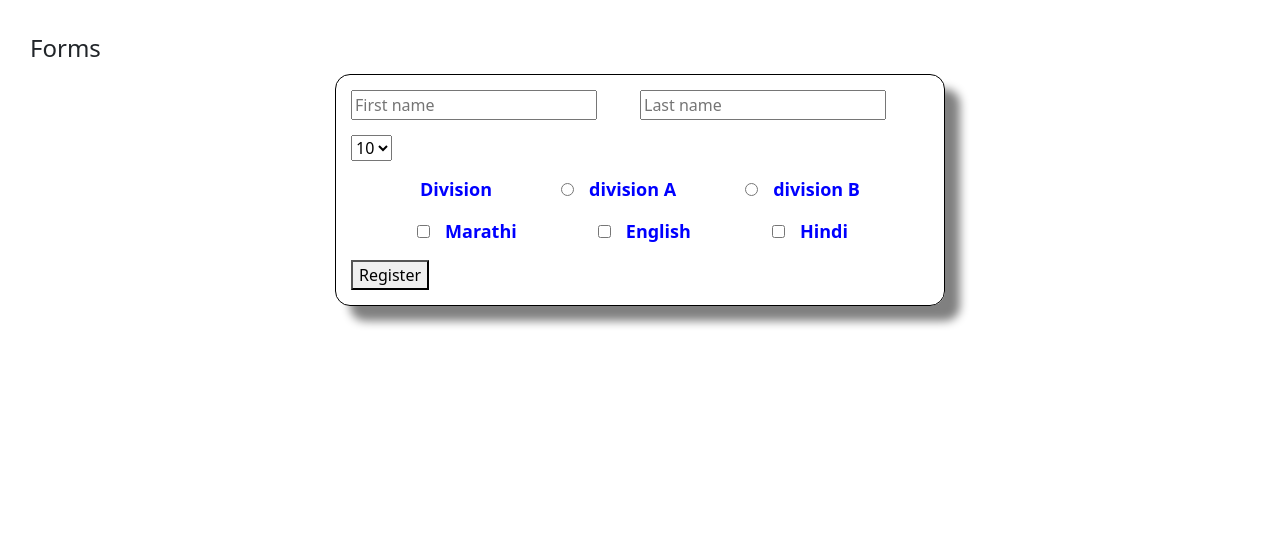
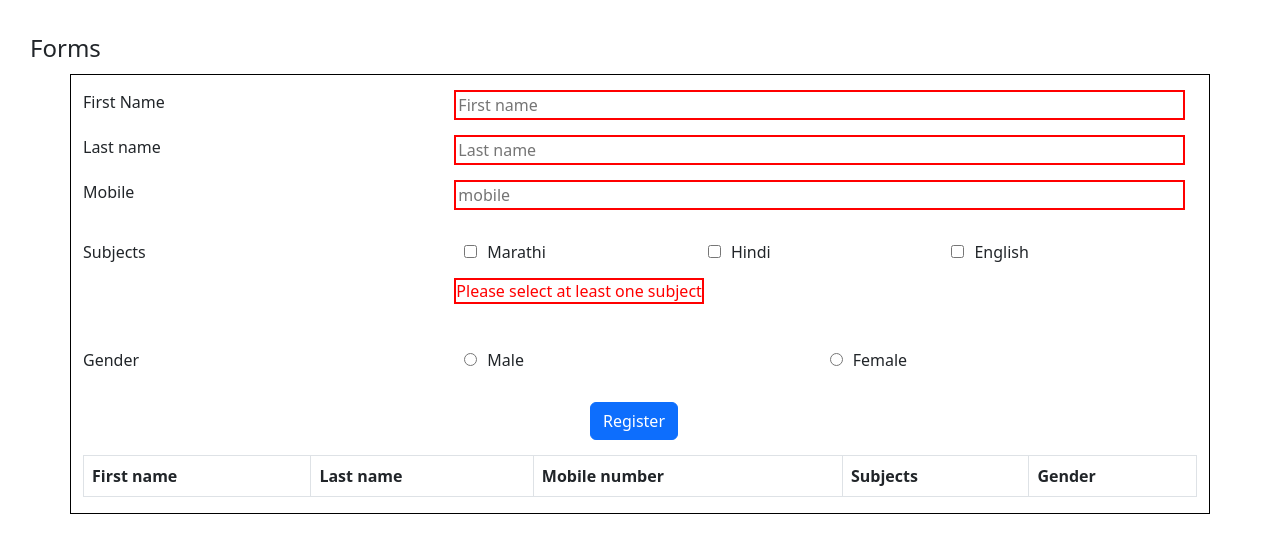
Before and after one commit to ssw1994/tutorials, a React (Create React App) app: page / in a window 1280 px wide. Shown: the top 552 px of the page. Built offline with nearby package versions, Linux system fonts and the light colour scheme.

Commit message:
updated student form and list

```diff
--- a/src/StudentRegistration/StudentRegistration.js
+++ b/src/StudentRegistration/StudentRegistration.js
@@ -1,20 +1,6 @@
 import React, { useState } from "react";
 import "./student.css";
-const subjects = [
-  {
-    id: 1,
-    subject: "Marathi",
-  },
-  {
-    id: 2,
-    subject: "English",
-  },
-  {
-    id: 3,
-    subject: "Hindi",
-  },
-];
-
+import { Row, Container, Col, Button, Table } from "react-bootstrap";
 class PersonName {
   firstName;
   lastName;
@@ -23,102 +9,297 @@ class PersonName {
     this.lastName = firstName;
   }
 }
-
 class Student extends PersonName {
   static count = 0;
   id;
   standard;
   division;
-  subjects;
-
-  constructor(firstName, lastname, standard, division, subjects) {
+  subjects = {
+    marathi: false,
+    hindi: false,
+    english: false,
+  };
+  mobile;
+  gender = "male";
+  constructor(
+    firstName = "",
+    lastname = "",
+    standard = "",
+    division = "",
+    subjects = {
+      marathi: false,
+      hindi: false,
+      english: false,
+    },
+    mobile = "",
+    gender = "male"
+  ) {
     super(firstName, lastname);
     Student.count += 1;
     this.id = Student.count;
     this.standard = standard;
     this.division = division;
     this.subjects = subjects;
+    this.mobile = mobile;
+    this.gender = gender;
   }
 }
+
+const REGEX = {
+  textInputsOnly: "[a-zA-Z]+",
+  mobileNumber: "[0-9]{10}",
+};
 
 export function StudentForm() {
   const standards = [10, 11, 12];
   const [student, updateStudent] = useState(new Student());
+  const [studentList, updateList] = useState([]);
 
-  const updateForm = () => {};
+  const updateForm = (key, value) => {
+    updateStudent({
+      ...student,
+      [key]: value,
+    });
+  };
 
-  const name = (
-    <div className="student-name">
-      <div>
-        <input placeholder="First name" />
-      </div>
-      <div>
-        <input placeholder="Last name" />
-      </div>
-    </div>
-  );
-
-  const standard = (
-    <div>
-      <select placeholder="standard">
-        {standards.map((item) => (
-          <option value={item} key={item}>
-            {item}
-          </option>
-        ))}
-      </select>
-    </div>
-  );
-
-  const division = (
-    <div className="division">
-      <label>Division</label>
-      <div>
-        <input type="radio" id="divisionA" name="division" />
-        <label htmlFor="divisionA">division A</label>
-      </div>
-      <div>
-        <input type="radio" id="divisionB" name="division" />
-        <label htmlFor="divisionB">division B</label>
-      </div>
-    </div>
-  );
-
-  const subs = (
-    <div className="division">
-      {subjects.map((subject) => (
-        <div>
-          <input type="checkbox" id={subject.id} />
-          <label htmlFor={subject.id}>{subject.subject}</label>
-        </div>
-      ))}
-    </div>
-  );
+  const updateSubjects = (event) => {
+    updateStudent({
+      ...student,
+      subjects: {
+        ...student.subjects,
+        [event.target.id]: !student.subjects[event.target.id],
+      },
+    });
+  };
 
   const register = (event) => {
     event.preventDefault();
     console.log(student);
+
+    updateList([...studentList, student]);
+
+    updateStudent(new Student());
+  };
+
+  const hasError = (field, required = false, pattern = null) => {
+    if (required) {
+      if (!student[field]) {
+        return true;
+      }
+    }
+
+    if (pattern) {
+      return !new RegExp(pattern).test(student[field]);
+    }
+
+    return false;
+  };
+
+  const hasSubjectsSelected = () => {
+    return Object.values(student.subjects).some((t) => t === true);
   };
 
   return (
-    <div className="center-box student-form">
+    <Container style={{ border: "1px solid black" }}>
       <form onSubmit={register}>
-        {name}
-        {standard}
-        {division}
-        {subs}
-        <div>
-          <button>Register</button>
-        </div>
+        <Row>
+          <Col sm={4} xs={6}>
+            <label>First Name</label>
+          </Col>
+          <Col sm={8} xs={6}>
+            <input
+              placeholder="First name"
+              type="text"
+              required
+              //pattern="[a-z]*"
+              pattern={REGEX.textInputsOnly}
+              onChange={(e) => updateForm("firstName", e.target.value)}
+              value={student.firstName}
+              className={
+                hasError("firstName", true, REGEX.textInputsOnly)
+                  ? "error-input"
+                  : ""
+              }
+            />
+          </Col>
+        </Row>
+        <Row>
+          <Col sm={4} xs={4}>
+            <label>Last name</label>
+          </Col>
+          <Col sm={8} xs={8}>
+            <input
+              placeholder="Last name"
+              type="text"
+              required
+              pattern={REGEX.textInputsOnly}
+              onChange={(e) => updateForm("lastName", e.target.value)}
+              value={student.lastName}
+              className={
+                hasError("lastName", true, REGEX.textInputsOnly)
+                  ? "error-input"
+                  : ""
+              }
+            />
+          </Col>
+        </Row>
+        <Row>
+          <Col sm={4} xs={4}>
+            <label>Mobile</label>
+          </Col>
+          <Col sm={8} xs={8}>
+            <input
+              placeholder="mobile"
+              type="text"
+              required
+              pattern={REGEX.mobileNumber}
+              onChange={(e) => updateForm("mobile", e.target.value)}
+              value={student.mobile}
+              className={
+                hasError("mobile", true, REGEX.mobileNumber)
+                  ? "error-input"
+                  : ""
+              }
+            />
+          </Col>
+        </Row>
+        <Row>
+          <Col sm={4}>
+            <Row>
+              <Col sm={12} xs={12}>
+                <label>Subjects</label>
+              </Col>
+            </Row>
+          </Col>
+          <Col sm={8}>
+            <Row>
+              <Col sm={4} xs={12}>
+                <input
+                  type="checkbox"
+                  id="marathi"
+                  onChange={updateSubjects}
+                  value={student.subjects.marathi}
+                />
+                <label htmlFor="marathi">Marathi</label>
+              </Col>
+              <Col sm={4} xs={12}>
+                <input
+                  type="checkbox"
+                  id="hindi"
+                  onChange={updateSubjects}
+                  value={student.subjects.hindi}
+                />
+                <label htmlFor="hindi">Hindi</label>
+              </Col>
+              <Col sm={4} xs={12}>
+                <input
+                  type="checkbox"
+                  id="english"
+                  onChange={updateSubjects}
+                  value={student.subjects.english}
+                />
+                <label htmlFor="enlish">English</label>
+              </Col>
+            </Row>
+            {!hasSubjectsSelected() && (
+              <Row>
+                <Col>
+                  <span className="error-input">
+                    Please select at least one subject
+                  </span>
+                </Col>
+              </Row>
+            )}
+          </Col>
+        </Row>
+        <Row>
+          <Col sm={4}>
+            <Row>
+              <Col sm={12} xs={12}>
+                <label>Gender</label>
+              </Col>
+            </Row>
+          </Col>
+          <Col sm={8}>
+            <Row>
+              <Col sm={6} xs={12}>
+                <input
+                  type="radio"
+                  name="gender"
+                  id="male-radio"
+                  value="male"
+                  required
+                  onChange={(e) => updateForm("gender", e.target.value)}
+                />
+                <label htmlFor="male-radio">Male</label>
+              </Col>
+              <Col sm={6} xx={12}>
+                <input
+                  type="radio"
+                  name="gender"
+                  value="female"
+                  required
+                  id="female-radio"
+                  onChange={(e) => updateForm("gender", e.target.value)}
+                />
+                <label htmlFor="female-radio">Female</label>
+              </Col>
+            </Row>
+          </Col>
+        </Row>
+        <Row className="btn-container">
+          <Col>
+            <Button type="submit">Register</Button>
+          </Col>
+        </Row>
       </form>
-    </div>
+      <StudentList list={studentList} />
+    </Container>
   );
 }
 
-export function StudentList() {
+export function StudentList({ list }) {
+  const subjects = (subject) => {
+    return (
+      <div>
+        {Object.entries(subject).map(([key, value]) => {
+          return (
+            <div>
+              <input type="checkbox" readOnly checked={value} />
+              <label>{key}</label>
+            </div>
+          );
+        })}
+      </div>
+    );
+  };
+
   return (
     <div>
-      <table></table>
+      <Table striped bordered hover>
+        <thead>
+          <tr>
+            <th>First name</th>
+            <th>Last name</th>
+            <th>Mobile number</th>
+            <th>Subjects</th>
+            <th>Gender</th>
+          </tr>
+        </thead>
+        <tbody>
+          {list.map((student) => {
+            return (
+              <tr>
+                <td>{student.firstName}</td>
+                <td>{student.lastName}</td>
+                <td>{student.mobile}</td>
+                <td>{subjects(student.subjects)}</td>
+                <td>{student.gender}</td>
+              </tr>
+            );
+          })}
+        </tbody>
+      </Table>
     </div>
   );
 }
@@ -127,7 +308,6 @@ export default function StudentRegistrations() {
   return (
     <>
       <StudentForm />
-      <StudentList />
     </>
   );
 }
--- a/src/StudentRegistration/student.css
+++ b/src/StudentRegistration/student.css
@@ -24,3 +24,51 @@
     font-weight: bolder;
     margin:0 15px;
 }
+
+/* .row{
+    border:1px solid blue;
+} */
+
+/* .row div:first-of-type{
+    background-color: yellow;
+} */
+
+/* .row div:last-of-type {
+    background-color: lightblue;
+} */
+
+/* .col{
+    border:1px solid red;
+} */
+
+.row{
+    margin:15px 0;
+}
+
+.row>*{
+        padding-left: 0 !important;
+}
+
+
+.MuiTextField-root{
+    width: 100%;
+}
+
+input[type="text"]{
+    width: 100%;
+}
+
+input[type="checkbox"],input[type="radio"]{
+    margin:0 10px;
+}
+
+.btn-container div{
+    display: flex;
+    align-items: center;
+    justify-content: center;
+}
+
+.error-input{
+    border:2px solid red;
+    color:red;
+}
```
